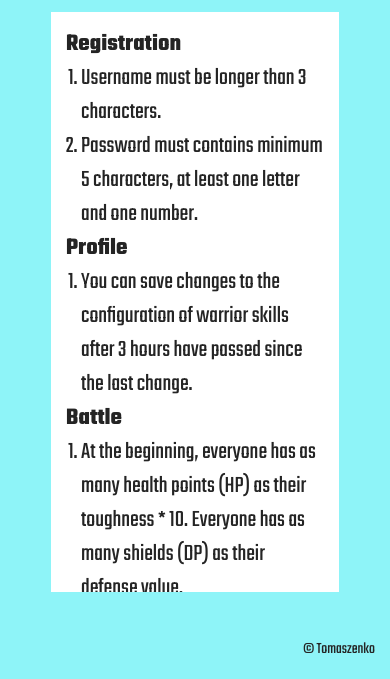
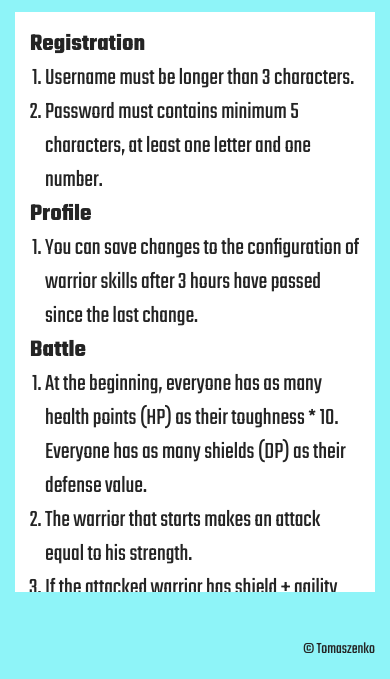
Before and after one commit to tomaszburas/Mega-War, a website: page client/html/rules.html in a window 390 px wide. Shown: the part 165-844 px from the top of the page. Drawn offline with nearby package versions, Linux system fonts and the light colour scheme; no server answers.

Commit message:
Added RWD rules.html

```diff
--- a/client/css/pages/rules.css
+++ b/client/css/pages/rules.css
@@ -28,3 +28,9 @@
 .rules-title {
     font-weight: bold;
 }
+
+@media screen and (max-width: 800px) {
+    .container__rules {
+        width: 100%;
+    }
+}
```
